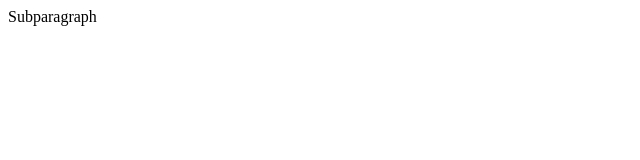
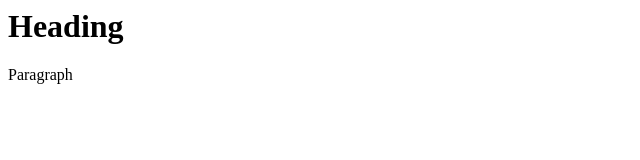
Before and after one commit to Rahulpatra006/Rahulpatra006.github.io, a plain HTML site: page index.html in a window 1280 px wide. Shown: the whole page, without its empty margins (0-640 px from the left). Drawn offline with Linux system fonts and the light colour scheme.

Commit message:
Adding a heading text

```diff
--- a/index.html
+++ b/index.html
@@ -2,5 +2,6 @@
     <head><title>
         Intro to Git
     </title></head>
-    <p>Subparagraph</p>
+    <h1>Heading</h1>
+    <p>Paragraph</p>
 </html>
```
